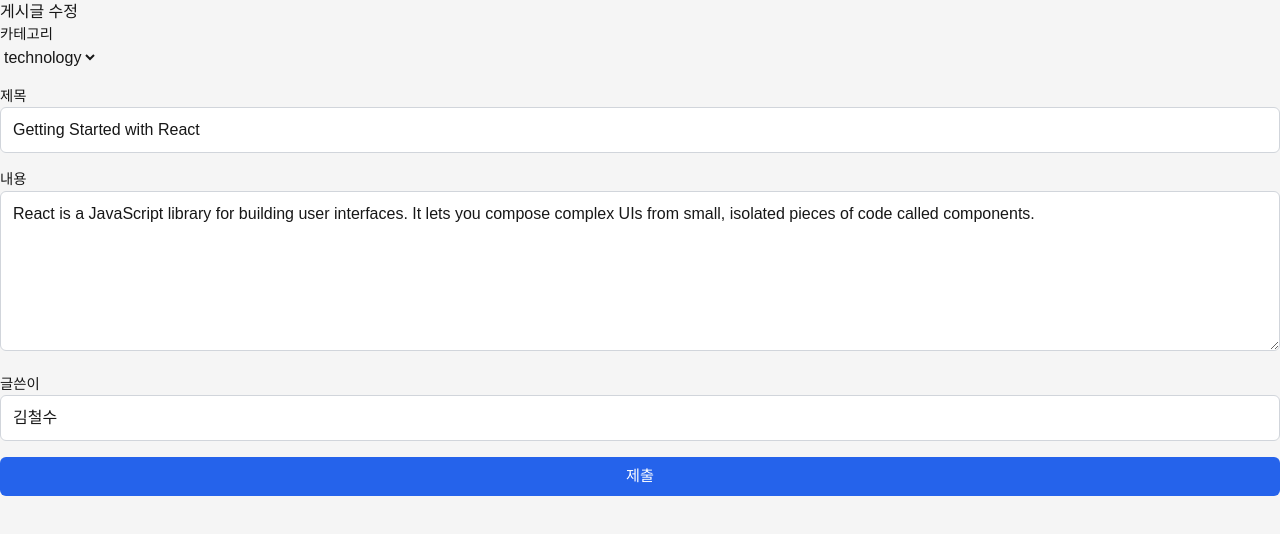
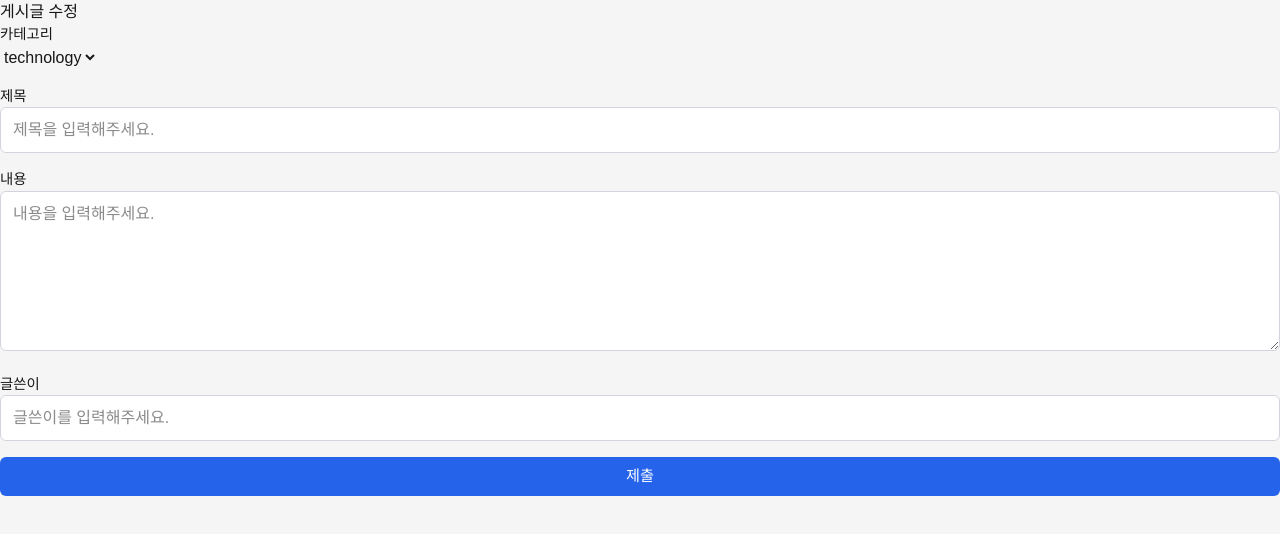
Before and after one commit to dongqui/team-best-1, a Next.js app: page /articles/1/edit in a window 1280 px wide. Shown: the top 534 px of the page. Built offline with nearby package versions, Linux system fonts and the light colour scheme.

Commit message:
3월 13일 게시글 수정 3

```diff
--- a/app/articles/[id]/edit/page.tsx
+++ b/app/articles/[id]/edit/page.tsx
@@ -1,6 +1,7 @@
 "use client";
 import { useState, useEffect } from "react";
 import { createArticle, getArticle } from "@/lib/api/articles";
+import { Article } from "@/types/article";
 import { useParams, useRouter } from "next/navigation";
 import styles from "./page.module.css";
 
@@ -19,6 +20,13 @@ export default function EditArticleForm({ onSubmit }: ArticleFormProps) {
       setArticle(articleDate);
     }
     fetchArticle(id);
+
+    if (article) {
+      setCategoryValue(article?.category);
+      setTitleValue(article?.title);
+      setContentValue(article?.content);
+      setAuthorValue(article?.author);
+    }
   }, [id]);
 
   async function handleSubmit(e: React.FormEvent) {
@@ -44,7 +52,7 @@ export default function EditArticleForm({ onSubmit }: ArticleFormProps) {
         <div className={styles.categoryWrap}>
           <label>카테고리</label>
           <select
-            value={article?.category}
+            value={categoryValue}
             onChange={(e) => setCategoryValue(e.target.value)}
           >
             <option value="technology">technology</option>
@@ -59,7 +67,7 @@ export default function EditArticleForm({ onSubmit }: ArticleFormProps) {
           <input
             type="text"
             placeholder="제목을 입력해주세요."
-            value={article?.title}
+            value={titleValue}
             onChange={(e) => setTitleValue(e.target.value)}
           />
         </div>
@@ -68,7 +76,7 @@ export default function EditArticleForm({ onSubmit }: ArticleFormProps) {
           <label>내용</label>
           <textarea
             placeholder="내용을 입력해주세요."
-            value={article?.content}
+            value={contentValue}
             onChange={(e) => setContentValue(e.target.value)}
           />
         </div>
@@ -77,7 +85,7 @@ export default function EditArticleForm({ onSubmit }: ArticleFormProps) {
           <input
             type="text"
             placeholder="글쓴이를 입력해주세요."
-            value={article?.author}
+            value={authorValue}
             onChange={(e) => setAuthorValue(e.target.value)}
           />
         </div>
```
